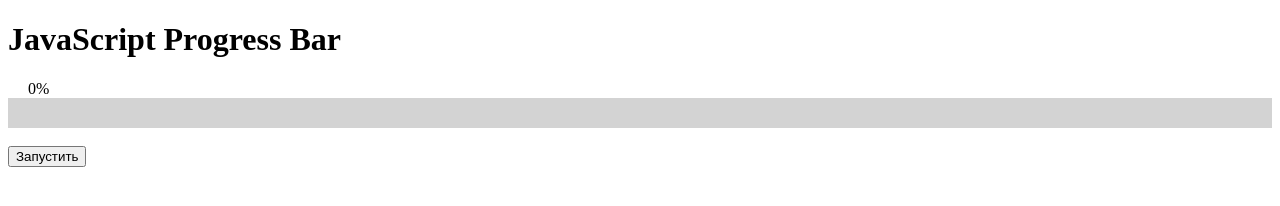
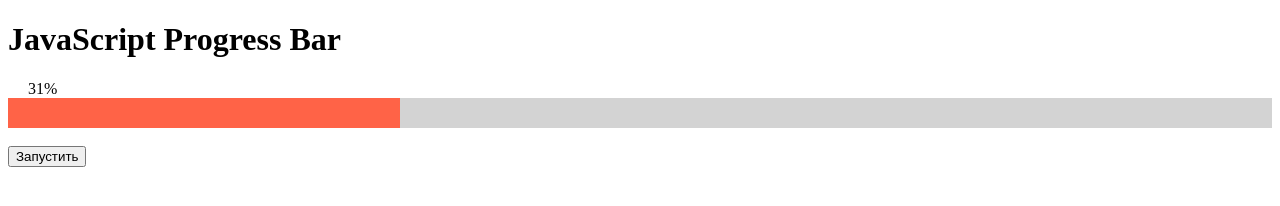
Before and after one commit to mikbrazh/progressBar, a plain HTML site: page progress.html in a window 1280 px wide. Both pictures are taken after a click on the button "Запустить". Drawn offline with Linux system fonts and the light colour scheme.

Commit message:
progress

```diff
--- a/progress.html
+++ b/progress.html
@@ -78,11 +78,11 @@
             var elem = document.querySelector(".quiz-progress-bar__value");
             var elem2 = document.querySelector(".quiz-progress-bar__progress");
             var width = 10;
-            var id = setInterval(frame, 10);
+            var interval = setInterval(frame, 10);
 
             function frame() {
                 if (width >= 100) {
-                    clearInterval(id);
+                    clearInterval(interval);
                 } else {
 
                     // if ()
@@ -91,8 +91,9 @@
                     elem.innerHTML = width + "%";
                     elem2.style.width = width + "%";
                     console.log(width);
+                    clearInterval(interval);
 
-                // }
+                }
             }
             state = state + 1;
 
```
